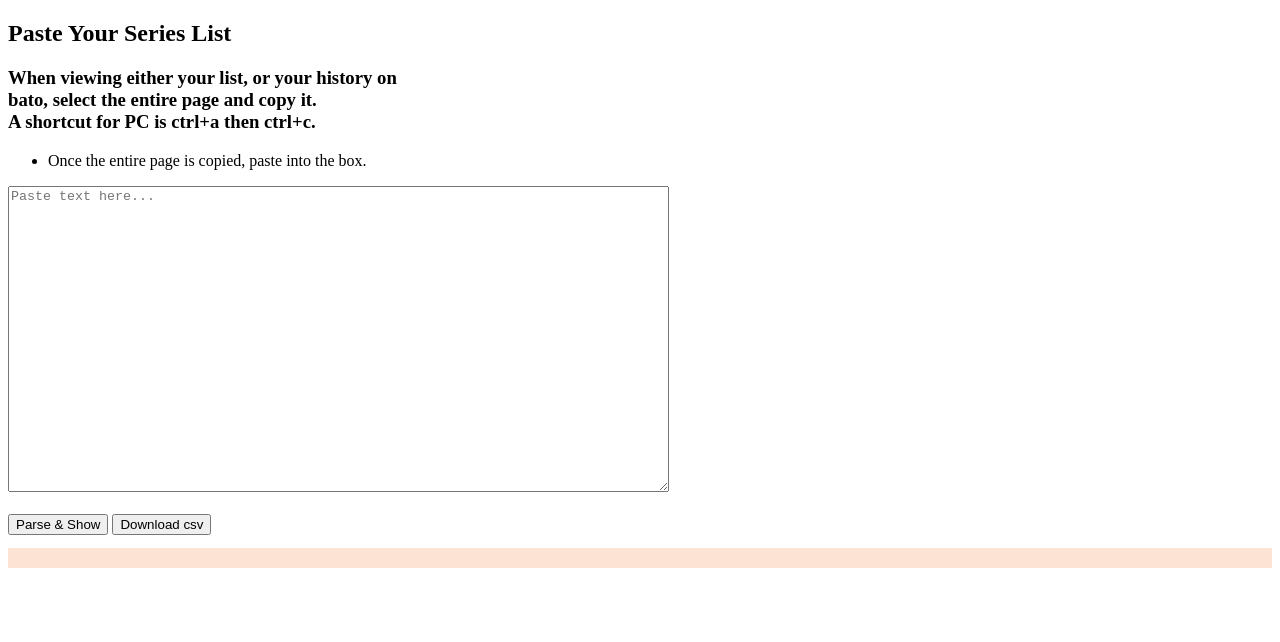
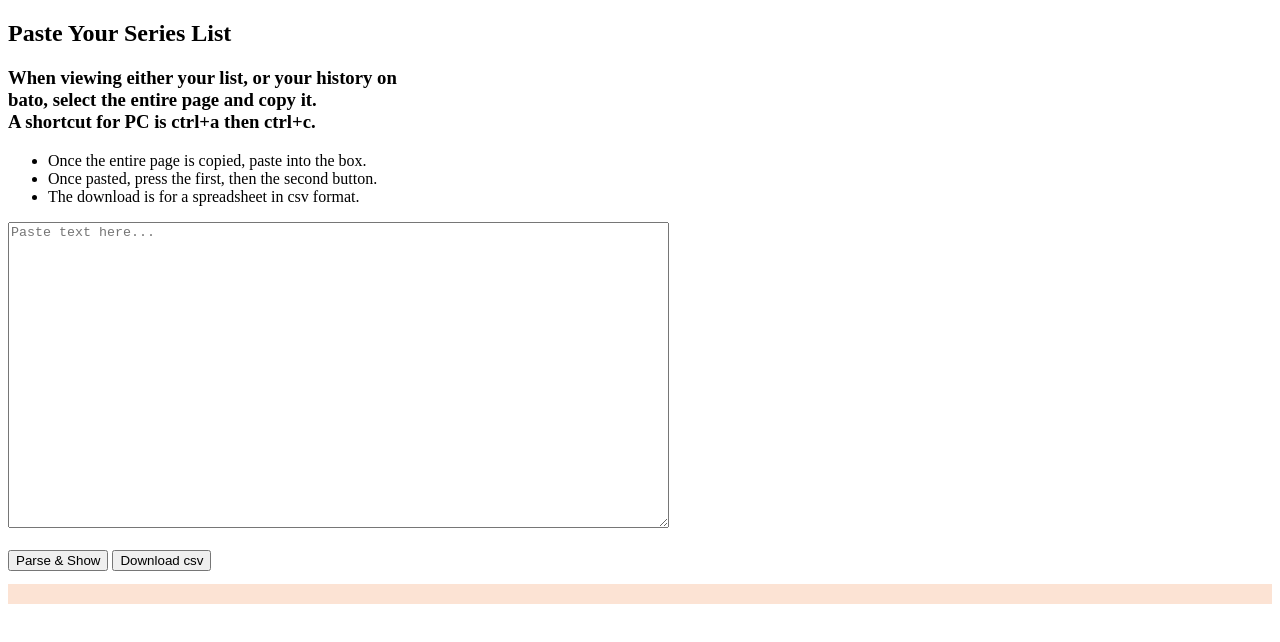
Before and after one commit to TycheThePanda/BatoExtractor, a plain HTML site: page index.html in a window 1280 px wide. Drawn offline with Linux system fonts and the light colour scheme.

Commit message:
Added additional instructions

```diff
--- a/index.html
+++ b/index.html
@@ -12,6 +12,8 @@
     A shortcut for PC is ctrl+a then ctrl+c.</h3>
     <ul>
         <li>Once the entire page is copied, paste into the box.</li>
+        <li>Once pasted, press the first, then the second button.</li>
+        <li>The download is for a spreadsheet in csv format.</li>
     </ul>
 
     <textarea id="userEntry" rows="20" cols="80" placeholder="Paste text here..."></textarea>
```
